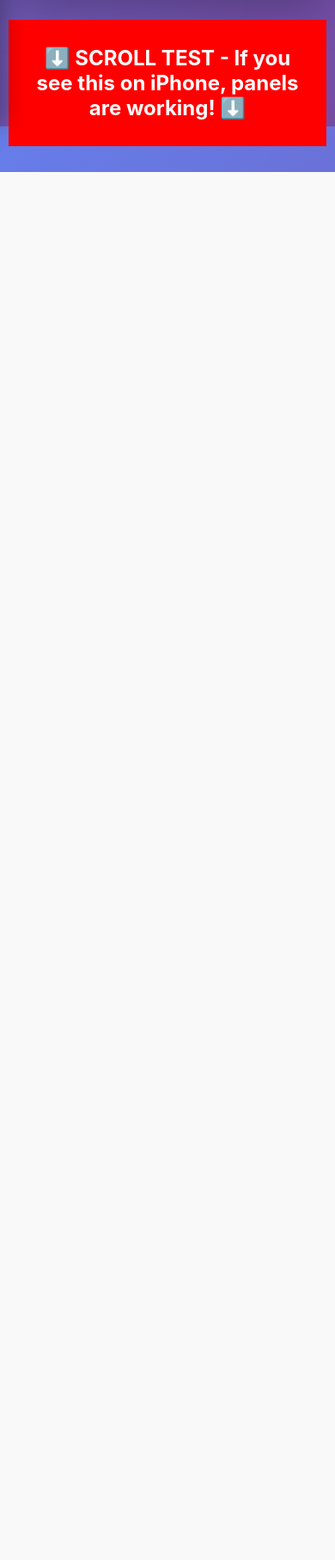
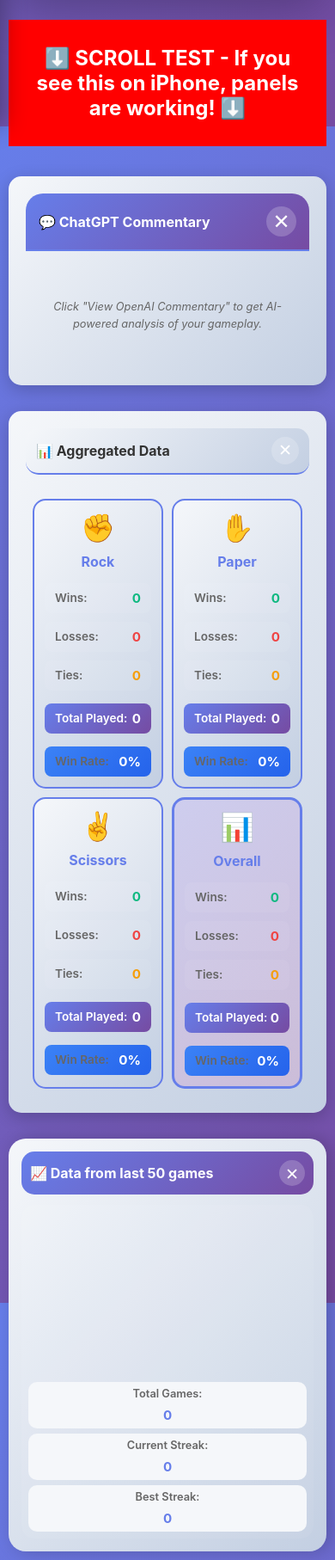
Before and after one commit to GaryHostt/rock-paper-scissors, a Flask app: page / in a window 390 px wide. Shown: the part 1221-3035 px from the top of the page at 86% size. Before the commit the page ends 1421 px from the top, so only its background shows below. Run offline with Flask 3, Linux system fonts and the light colour scheme.

Commit message:
mobile plz 3

```diff
--- a/static/style.css
+++ b/static/style.css
@@ -1838,7 +1838,7 @@
         max-height: none !important;
         transform: none !important;
         margin-bottom: 15px;
-        display: none; /* Hidden by default */
+        display: block !important; /* ALWAYS VISIBLE for debugging */
         background: linear-gradient(135deg, var(--card-bg-start) 0%, var(--card-bg-end) 100%) !important;
         padding: 20px !important;
         border-radius: 15px !important;
@@ -1899,7 +1899,7 @@
         padding: 0 !important;
         background: transparent !important;
         z-index: 1 !important;
-        display: none !important; /* Hidden by default */
+        display: block !important; /* ALWAYS VISIBLE for debugging */
         /* Override all fixed positioning */
         left: auto !important;
         right: auto !important;
@@ -1986,7 +1986,7 @@
         border-radius: 15px !important;
         transform: none !important;
         margin-bottom: 15px;
-        display: none; /* Hidden by default */
+        display: block !important; /* ALWAYS VISIBLE for debugging */
         overflow: visible !important;
         padding: 20px !important;
         box-shadow: 0 5px 20px rgba(0, 0, 0, 0.2) !important;
```
Also changed, not shown: 1 other file.
